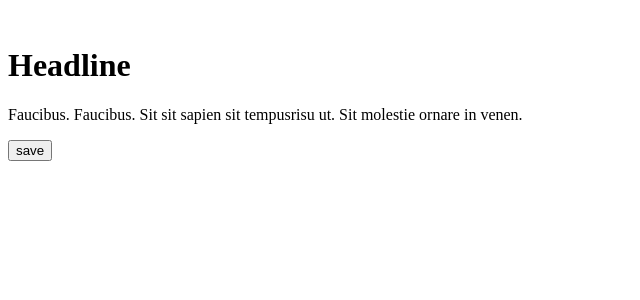
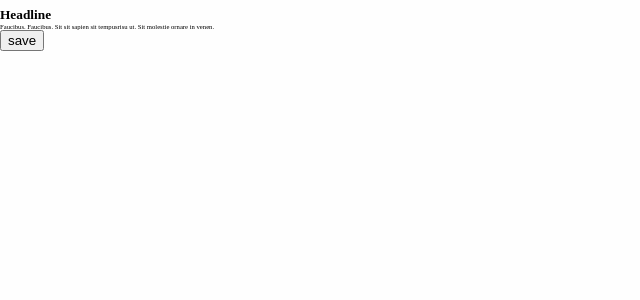
Before and after one commit to Lekade/Training, a React (Create React App) app: page / in a window 1280 px wide. Shown: the top 300 px of the page, without its empty margins (0-640 px from the left). Built offline with nearby package versions, Linux system fonts and the light colour scheme.

Commit message:
global styles

```diff
--- a/src/index.tsx
+++ b/src/index.tsx
@@ -2,6 +2,7 @@ import React from 'react';
 import ReactDOM from 'react-dom/client';
 import './index.css';
 import App from './App';
+import {GlobalStyles} from "./styles/GlobalStyles";
 
 const root = ReactDOM.createRoot(
   document.getElementById('root') as HTMLElement
@@ -9,6 +10,7 @@ const root = ReactDOM.createRoot(
 root.render(
   <React.StrictMode>
     <App />
+      <GlobalStyles/>
   </React.StrictMode>
 );
 
--- /dev/null
+++ b/src/styles/GlobalStyles.tsx
@@ -0,0 +1,33 @@
+import {createGlobalStyle} from "styled-components";
+
+export const GlobalStyles = createGlobalStyle`
+  body{
+    width:100%;
+    height:100%;
+    background-color: #01010101;
+  }
+
+  *,
+  :before,
+  :after{
+    box-sizing:border-box;
+  }
+
+  body, h1, h2, h3, h4, h5, h6, p{
+    margin:0;
+  }
+
+  html{
+    height: 100%;
+    font-size: calc(100vw/1920*10);
+  }
+
+  .wrapper{
+    min-height:100vh;
+    position: relative;
+    width:100%;
+    overflow: hidden;
+    display: flex;
+    flex-direction: column;
+  }
+`
```
Also changed, not shown: src/App.tsx (line endings or trailing spaces).
